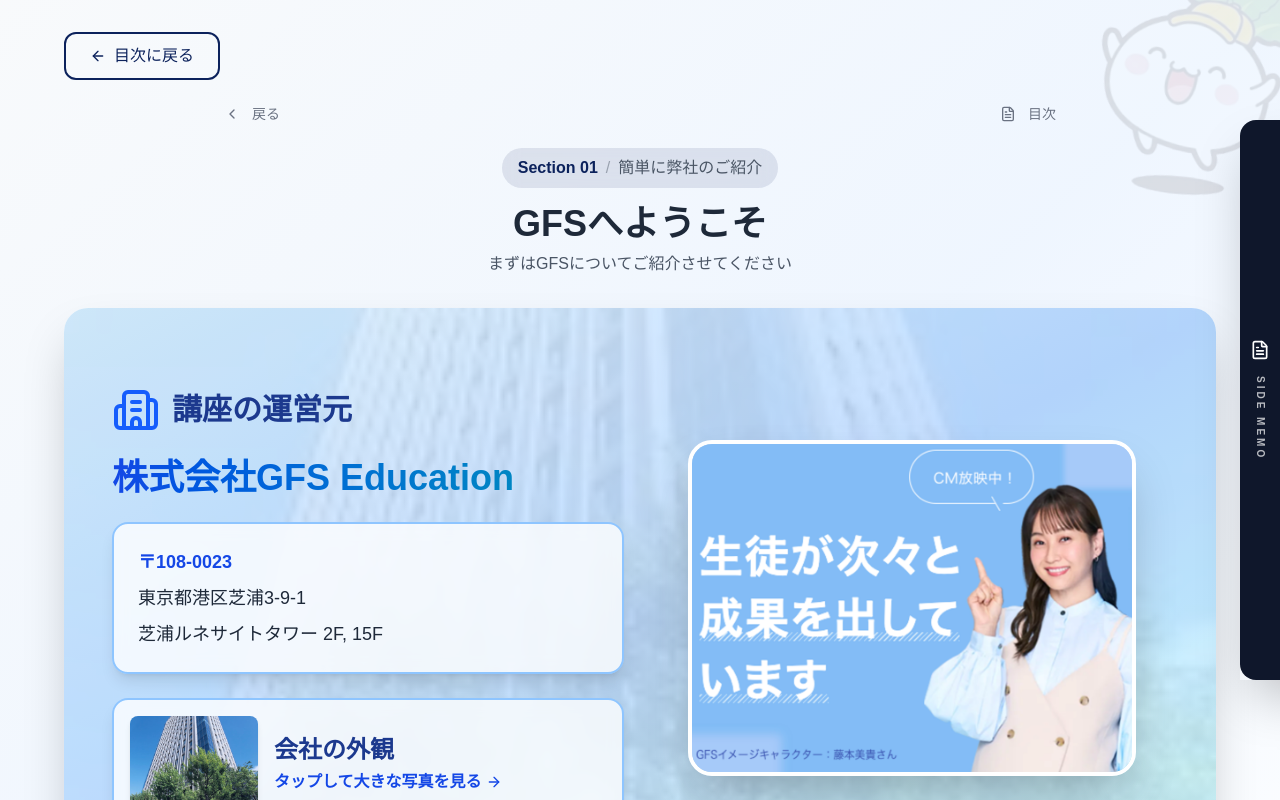
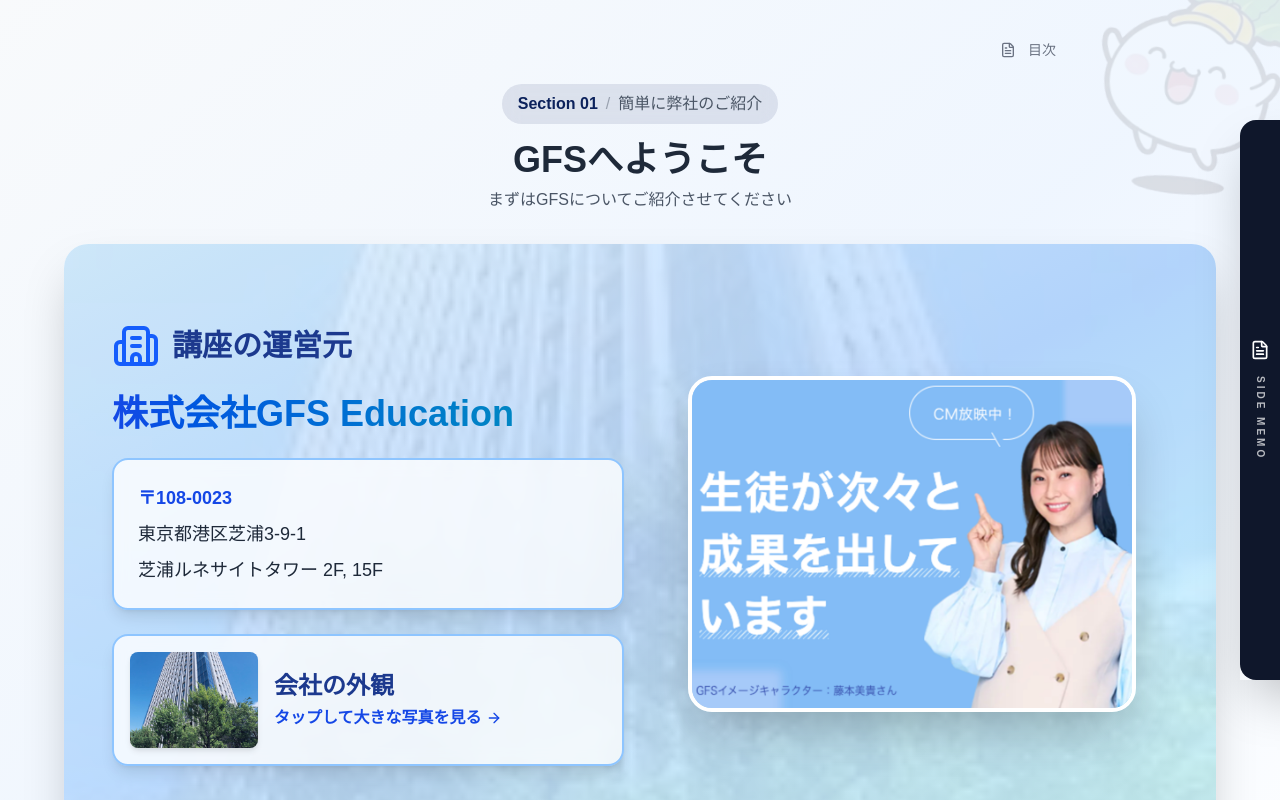
Before and after one commit to y-endo-hash/GFS-Slide-app, a Next.js app: page / in a window 1280 px wide. Both pictures are taken after a click on the button "GFSへようこそ！". Shown: the top 800 px of the page. Built offline with nearby package versions, Linux system fonts and the light colour scheme.

Commit message:
style: remove redundant back buttons and keep only table of contents in Section 1

```diff
--- a/src/components/Phase2CompanyIntro.tsx
+++ b/src/components/Phase2CompanyIntro.tsx
@@ -1348,30 +1348,9 @@
 
             <div className="relative z-10 min-h-screen py-8 px-4">
                 <div className="max-w-6xl mx-auto">
-                    {/* 戻るボタン */}
-                    <div className="mb-4">
-                        <Button
-                            variant="outline"
-                            onClick={onBack}
-                            className="flex items-center gap-2"
-                        >
-                            <ArrowLeft className="w-4 h-4" />
-                            目次に戻る
-                        </Button>
-                    </div>
-
                     {/* セクションヘッダー */}
                     <div className={`text-center mb-8 transition-all duration-700 ${showContent ? "opacity-100 translate-y-0" : "opacity-0 translate-y-10"}`}>
-                        <div className="flex justify-between items-center mb-4 max-w-4xl mx-auto px-4">
-                            <Button
-                                variant="ghost"
-                                size="sm"
-                                onClick={onBack}
-                                className="text-gray-500 hover:text-primary transition-colors"
-                            >
-                                <ChevronLeft className="w-4 h-4 mr-1" />
-                                戻る
-                            </Button>
+                        <div className="flex justify-end items-center mb-4 max-w-4xl mx-auto px-4">
                             <Button
                                 variant="ghost"
                                 size="sm"
```
